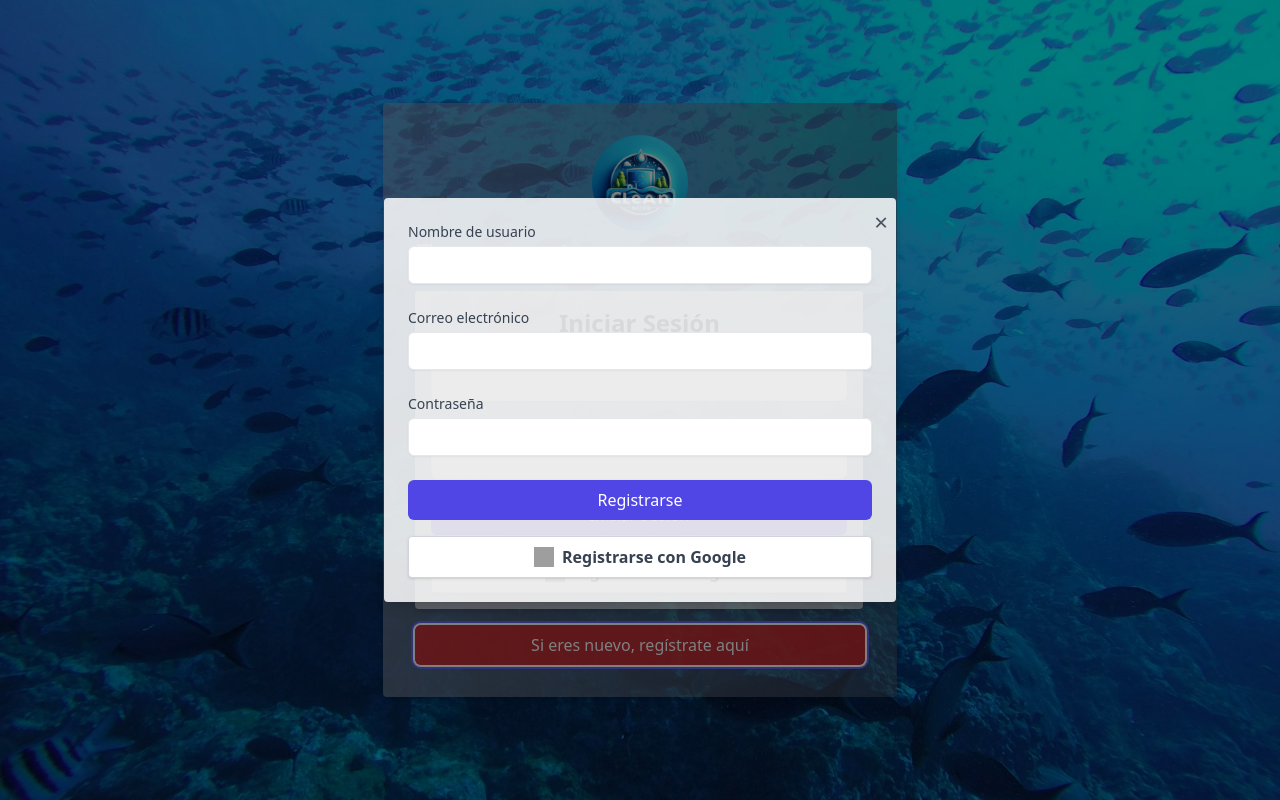
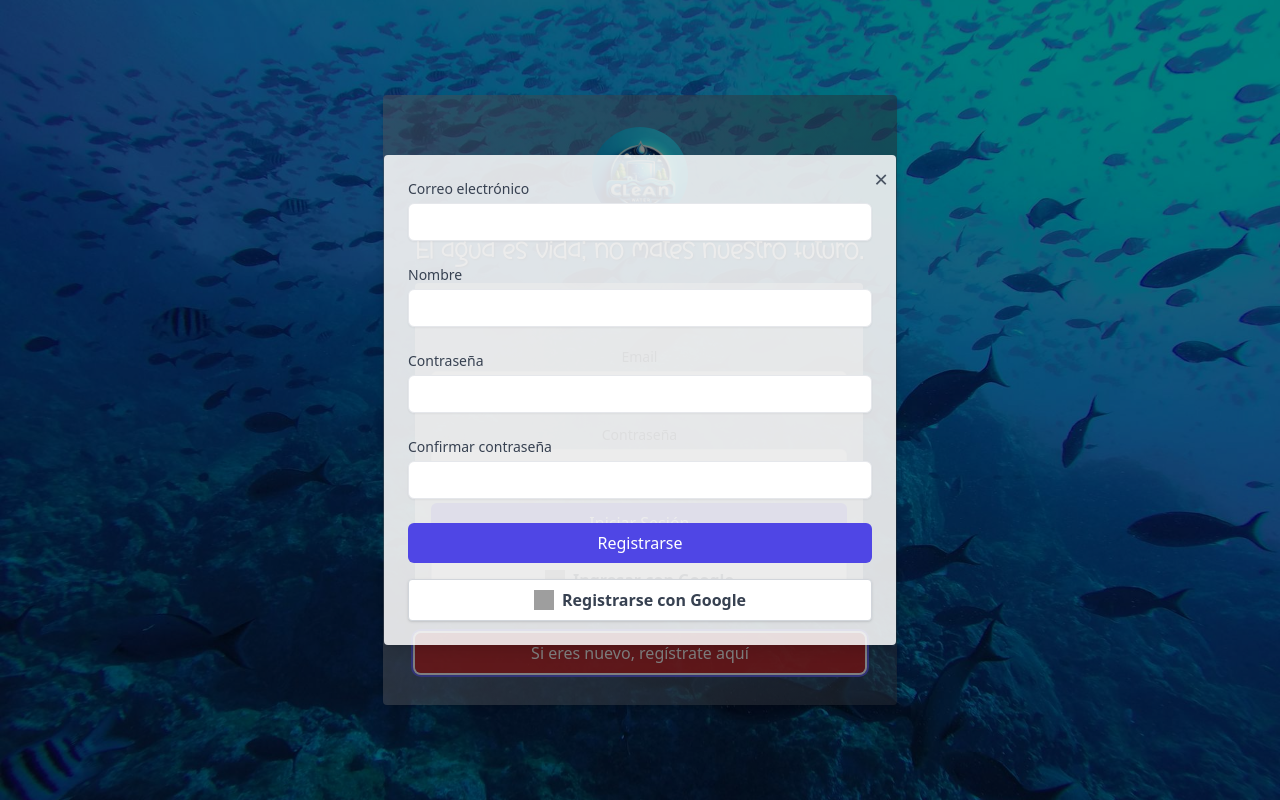
Before and after one commit to jean-heyller/CleanWater, a React (Vite) app in the folder clear-water/: page / in a window 1280 px wide. Both pictures are taken after a click on the button "Si eres nuevo, regístrate aquí". Built offline with nearby package versions, Linux system fonts and the light colour scheme; no server answers; grey boxes are pictures that could not be loaded.

Commit message:
Se agrega la lógica para form de registro

```diff
--- a/clear-water/src/component/form/LoginForm.jsx
+++ b/clear-water/src/component/form/LoginForm.jsx
@@ -1,16 +1,17 @@
 import React from 'react';
 import GoogleButton from '../button/GoogleButton';
+import Title from '../title/title';
 
 const LoginForm = ( navigate ) => {
 
   return (
 
       <div className="w-full max-w-md p-4 bg-white/60 rounded shadow-md">
-        <h2 className="text-2xl font-bold text-center">Iniciar Sesión</h2>
+        <Title text="Iniciar Sesión" fontSize='small'/>
         <form className="space-y-4">
           <div>
             <label htmlFor="username" className="block text-sm font-medium text-gray-700">
-              Nombre de usuario
+              Email
             </label>
             <input
               type="text"
--- a/clear-water/src/component/form/RegisterForm.jsx
+++ b/clear-water/src/component/form/RegisterForm.jsx
@@ -1,44 +1,156 @@
-import React from "react";
+import React, { useState, useEffect } from "react";
 import GoogleButton from "../button/GoogleButton";
+import {
+    validateName,
+    validateEmail,
+    validatePassword,
+    validateConfirmPassword,
+  } from "../../utils/RegistrationValidator";
 
 const RegisterForm = () => {
+  const [formData, setFormData] = useState({
+    email: "",
+    name: "",
+    password: "",
+    confirmPassword: "",
+  });
+
+  const [errors, setErrors] = useState({});
+
+  const handleChange = (e) => {
+    const { name, value } = e.target;
+    setFormData({ ...formData, [name]: value });
+  };
+
+  const validate = async () => {
+    const newErrors = {};
+    const usernameErrors = await validateName(formData.name);
+    if (usernameErrors.length > 0) newErrors.name = usernameErrors.join(", ");
+
+    const emailErrors = await validateEmail(formData.email);
+    if (emailErrors.length > 0) newErrors.email = emailErrors.join(", ");
+
+    const passwordErrors = validatePassword(formData.password);
+    if (passwordErrors.length > 0) newErrors.password = passwordErrors.join(", ");
+
+    const confirmPasswordErrors = validateConfirmPassword(
+      formData.password,
+      formData.confirmPassword
+    );
+    if (confirmPasswordErrors.length > 0)
+      newErrors.confirmPassword = confirmPasswordErrors.join(", ");
+
+    return newErrors;
+  };
+
+  const handleSubmit = async(e) => {
+    e.preventDefault();
+    const validationErrors = await validate();
+    if (Object.keys(validationErrors).length > 0) {
+      setErrors(validationErrors);
+    } else {
+      // Procesar el formulario
+      console.log("Formulario enviado", formData);
+    }
+  };
+
+  useEffect(() => {
+    const validatePasswords = () => {
+      const newErrors = { ...errors };
+      const confirmPasswordErrors = validateConfirmPassword(
+        formData.password,
+        formData.confirmPassword
+      );
+      if (confirmPasswordErrors.length > 0) {
+        newErrors.confirmPassword = confirmPasswordErrors.join(", ");
+      } else {
+        delete newErrors.confirmPassword;
+      }
+      setErrors(newErrors);
+    };
+
+    validatePasswords();
+  }, [formData.confirmPassword]);
+
   return (
-    <form className="space-y-6">
+    <form className="space-y-6" onSubmit={handleSubmit}>
       <div>
-        <label htmlFor="username" className="block text-sm font-medium text-gray-700">
-          Nombre de usuario
-        </label>
-        <input
-          type="text"
-          id="username"
-          name="username"
-          className="w-full px-3 py-2 mt-1 border rounded-md shadow-sm focus:ring-indigo-500 focus:border-indigo-500 sm:text-sm"
-          required
-        />
-      </div>
-      <div>
-        <label htmlFor="email" className="block text-sm font-medium text-gray-700">
+        <label
+          htmlFor="email"
+          className="block text-sm font-medium text-gray-700"
+        >
           Correo electrónico
         </label>
         <input
           type="email"
           id="email"
           name="email"
+          value={formData.email}
+          onChange={handleChange}
           className="w-full px-3 py-2 mt-1 border rounded-md shadow-sm focus:ring-indigo-500 focus:border-indigo-500 sm:text-sm"
           required
         />
+        {errors.email && <p className="text-red-500 text-sm">{errors.email}</p>}
       </div>
       <div>
-        <label htmlFor="password" className="block text-sm font-medium text-gray-700">
+        <label
+          htmlFor="username"
+          className="block text-sm font-medium text-gray-700"
+        >
+          Nombre
+        </label>
+        <input
+          type="text"
+          id="name"
+          name="name"
+          value={formData.name}
+          onChange={handleChange}
+          className="w-full px-3 py-2 mt-1 border rounded-md shadow-sm focus:ring-indigo-500 focus:border-indigo-500 sm:text-sm"
+          required
+        />
+        {errors.username && (
+          <p className="text-red-500 text-sm">{errors.username}</p>
+        )}
+      </div>
+      <div>
+        <label
+          htmlFor="password"
+          className="block text-sm font-medium text-gray-700"
+        >
           Contraseña
         </label>
         <input
           type="password"
           id="password"
           name="password"
+          value={formData.password}
+          onChange={handleChange}
           className="w-full px-3 py-2 mt-1 border rounded-md shadow-sm focus:ring-indigo-500 focus:border-indigo-500 sm:text-sm"
           required
         />
+        {errors.password && (
+          <p className="text-red-500 text-sm">{errors.password}</p>
+        )}
+      </div>
+      <div>
+        <label
+          htmlFor="password"
+          className="block text-sm font-medium text-gray-700"
+        >
+          Confirmar contraseña
+        </label>
+        <input
+          type="password"
+          id="confirmPassword"
+          name="confirmPassword"
+          value={formData.confirmPassword}
+          onChange={handleChange}
+          className="w-full px-3 py-2 mt-1 border rounded-md shadow-sm focus:ring-indigo-500 focus:border-indigo-500 sm:text-sm"
+          required
+        />
+        {errors.confirmPassword && (
+          <p className="text-red-500 text-sm">{errors.confirmPassword}</p>
+        )}
       </div>
       <div>
         <button
--- a/clear-water/src/component/title/Title.jsx
+++ b/clear-water/src/component/title/Title.jsx
@@ -1,14 +1,16 @@
 import React from "react";
 
-const Title = ({ text }) => {
+const Title = ({ text, color, fontSize }) => {
+  const textColorClass = color === "white" ? "text-white" : "text-black";
+  const fontSizeClass = fontSize === "small" ? "text-2xl" : "text-3xl";
   return (
     <div className="mb-4">
-      <h
-        className="text-3xl font-extrabold font-custom text-white"
+      <h2
+        className={`${fontSizeClass} font-extrabold font-custom ${textColorClass}`}
         style={{ textShadow: "1px 1px 2px rgba(0, 0, 0, 0.5)" }}
       >
         {text}
-      </h>
+      </h2>
     </div>
   );
 };
--- a/clear-water/src/pages/login/Login.jsx
+++ b/clear-water/src/pages/login/Login.jsx
@@ -14,7 +14,7 @@ const Login = () => {
     <div className="flex items-center justify-center min-h-screen bg-gray-100 bg-cover bg-center bg-[url('/img/background.jpg')]">
       <div className="bg-gradient-to-r from-gray-400/50 to-gray-600/50 p-8 rounded shadow-md text-center">
         <Logo />
-        <Title text="El agua es vida; no mates nuestro futuro." />
+        <Title text="El agua es vida; no mates nuestro futuro." color="white" />
         <LoginForm />
         <div className="mt-4">
           <button
--- a/clear-water/src/stores/use-auth-store.js
+++ b/clear-water/src/stores/use-auth-store.js
@@ -36,6 +36,8 @@ const useAuthStore = create((set) => ({
             const result = await signInWithPopup(auth, provider);
             const user = result.user;
             const userExists = await UserDao.checkUserInDB(user.email);
+            console.log(userExists);
+
             if (!userExists) {
                 const newUser = {
                     name: user.displayName,
--- /dev/null
+++ b/clear-water/src/utils/RegistrationValidator.js
@@ -0,0 +1,61 @@
+import UserDao from "../daos/UserDao";
+
+
+const validateName = async (name) => {
+  const errors = [];
+  if (!name) {
+    errors.push("El nombre de usuario es requerido");
+  } else {
+    if (username.length < 6) {
+      errors.push("El nombre de usuario debe tener al menos 6 caracteres");
+    }
+    if (/[^a-zA-Z0-9]/.test(name)) {
+      errors.push(
+        "El nombre de usuario no debe contener caracteres especiales"
+      );
+    }
+  }
+  return errors;
+};
+
+const validateEmail = async (email) => {
+  console.log(email);
+
+  const errors = [];
+  if (!email) {
+    errors.push("El correo electrónico es requerido");
+  } else {
+    const emailExists = await UserDao.checkUserInDB(email);
+    console.log(emailExists);
+
+    if (emailExists) {
+      errors.push("El correo electrónico ya existe");
+    }
+  }
+  return errors;
+};
+
+const validatePassword = (password) => {
+  const errors = [];
+  if (!password) {
+    errors.push("La contraseña es requerida");
+  } else if (password.length < 6) {
+    errors.push("La contraseña debe tener al menos 6 caracteres");
+  }
+  return errors;
+};
+
+const validateConfirmPassword = (password, confirmPassword) => {
+  const errors = [];
+  if (password !== confirmPassword) {
+    errors.push("Las contraseñas no coinciden");
+  }
+  return errors;
+};
+
+export {
+  validateName,
+  validateEmail,
+  validatePassword,
+  validateConfirmPassword,
+};
```
